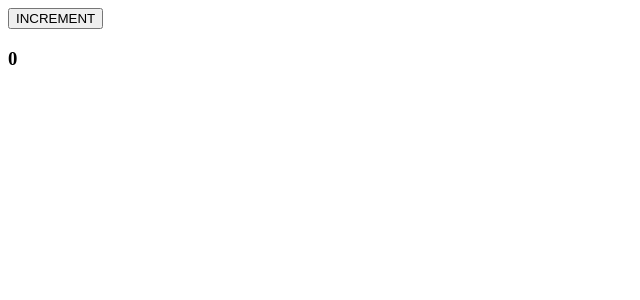
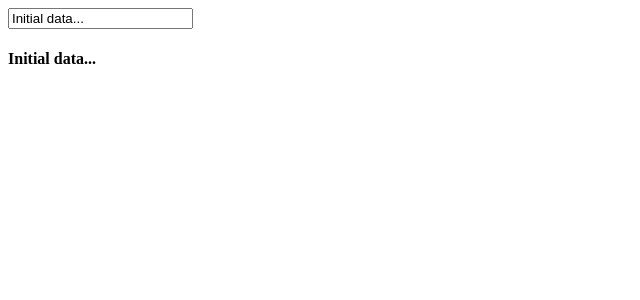
Before and after one commit to CodeByKwakes/reactApp, a React app: page / in a window 1280 px wide. Shown: the top 300 px of the page, without its empty margins (0-640 px from the left). Built offline with nearby package versions, Linux system fonts and the light colour scheme.

Commit message:
forms Simple Example

```diff
--- a/App.js
+++ b/App.js
@@ -6,60 +6,23 @@
     super(props);
 
     this.state = {
-      data: 0
+      data: 'Initial data...'
     }
 
-    this.setNewNumber = this.setNewNumber.bind(this)
+    this.updateState = this.updateState.bind(this);
+
   };
 
-  setNewNumber() {
-    this.setState({ data: this.state.data + 1 })
+  updateState(e) {
+    this.setState({ data: e.target.value });
   }
 
   render() {
     return (
       <div>
-        <button onClick = {this.setNewNumber}>INCREMENT</button>
-        <Content myNumber = {this.state.data}></Content>
-      </div>
-    );
-  }
-}
-
-class Content extends React.Component {
-
-  componentWillMount() {
-    console.log('Component WILL MOUNT!')
-  }
-
-  componentDidMount() {
-    console.log('Component DID MOUNT!')
-  }
-
-  componentWillReceiveProps(newProps) {
-    console.log('Component WILL RECIEVE PROPS!')
-  }
-
-  shouldComponentUpdate(newProps, newState) {
-    return true;
-  }
-
-  componentWillUpdate(nextProps, nextState) {
-    console.log('Component WILL UPDATE!');
-  }
-
-  componentDidUpdate(prevProps, prevState) {
-    console.log('Component DID UPDATE!')
-  }
-
-  componentWillUnmount() {
-    console.log('Component WILL UNMOUNT!')
-  }
-
-  render() {
-    return (
-      <div>
-        <h3>{this.props.myNumber}</h3>
+        <input type = "text" value = {this.state.data}
+          onChange = {this.updateState} />
+        <h4>{this.state.data}</h4>
       </div>
     );
   }
--- a/main.js
+++ b/main.js
@@ -3,6 +3,3 @@
 import App from './App';
 
 ReactDOM.render(<App/>, document.getElementById('app'));
-
-setTimeout(() => {
-   ReactDOM.unmountComponentAtNode(document.getElementById('app'));}, 10000);
```
